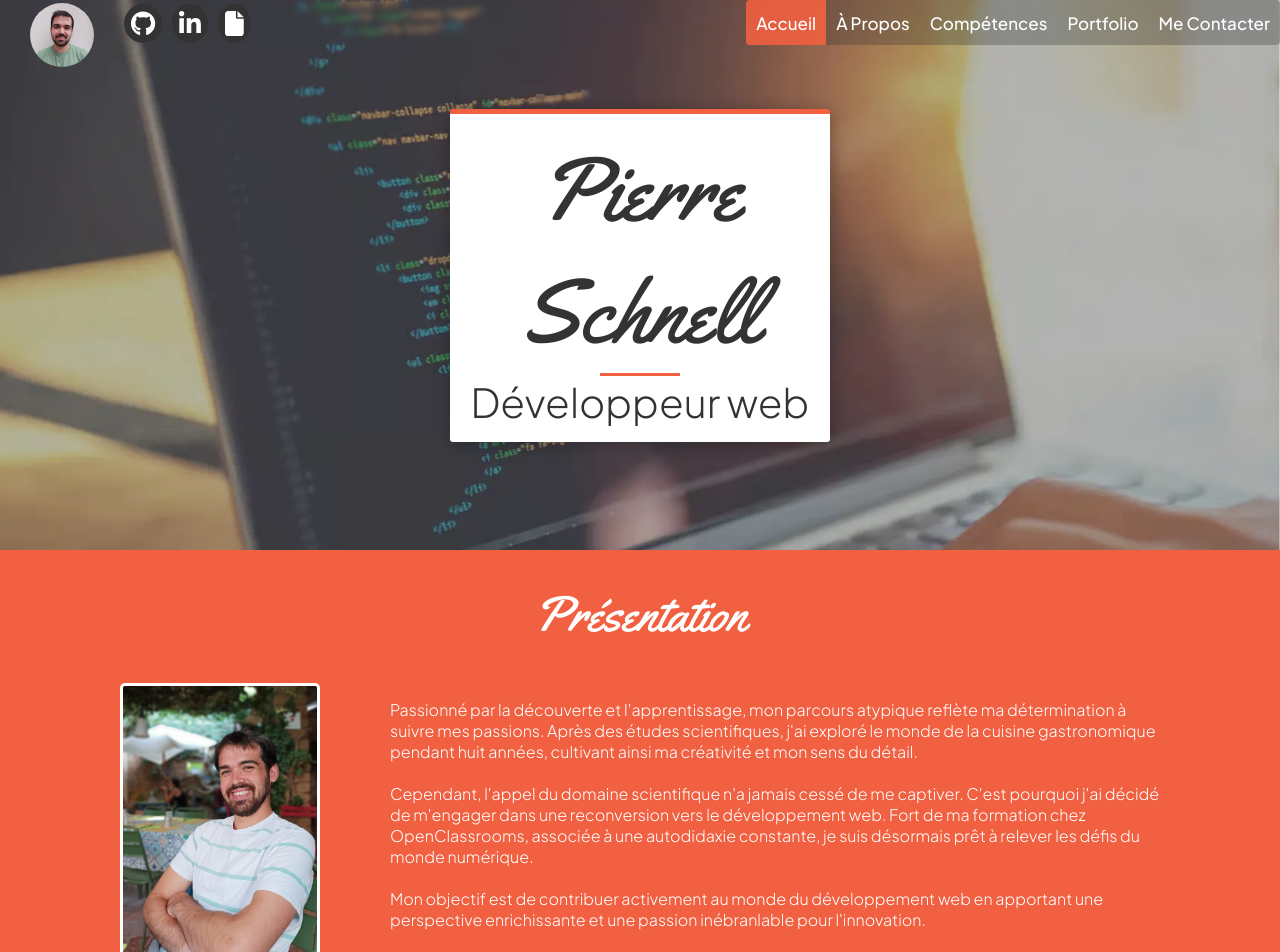
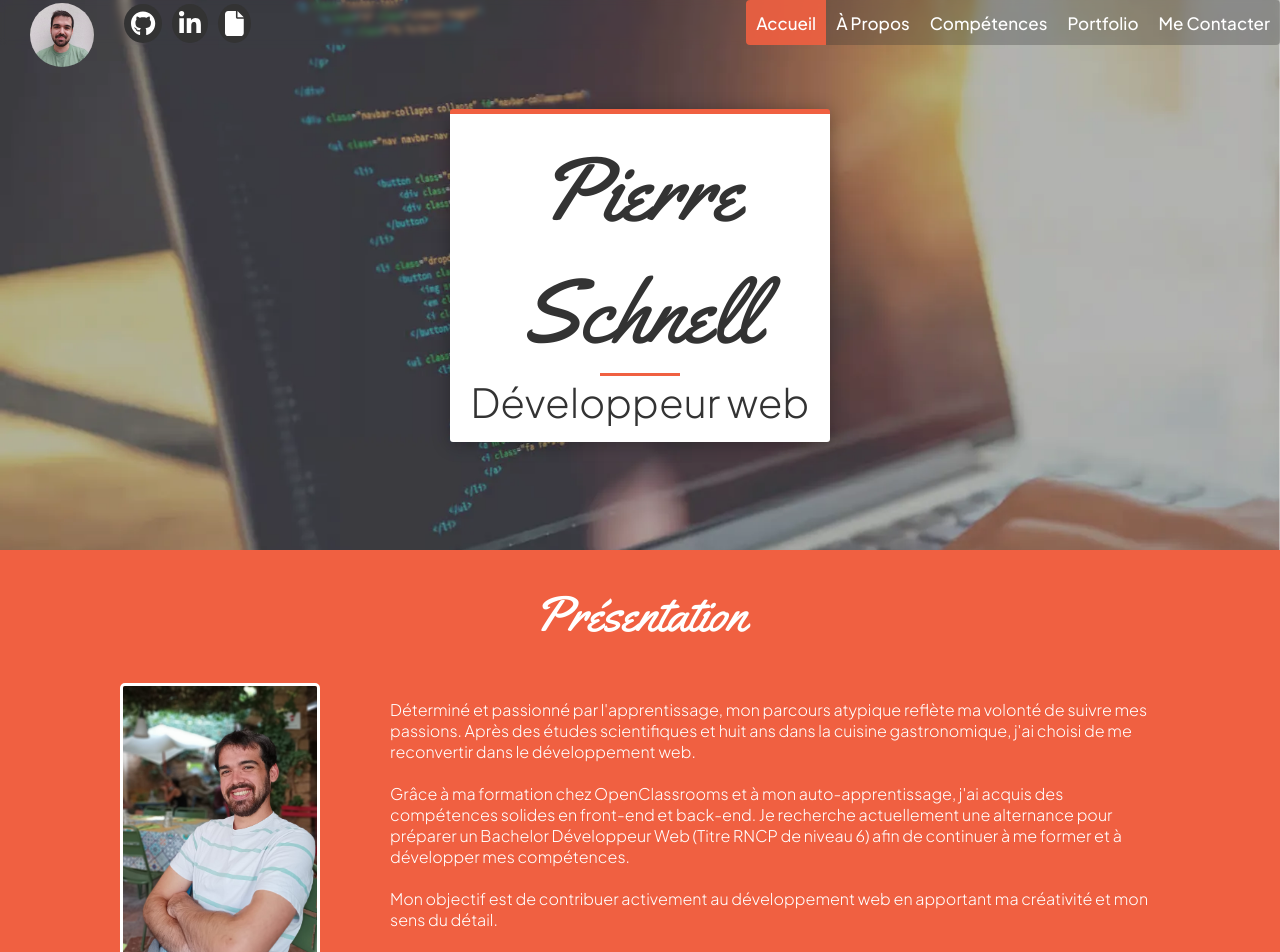
Before and after one commit to Schnell10/Portfolio, a React (Create React App) app: page /#/ in a window 1280 px wide. Shown: the top 952 px of the page. Built offline with nearby package versions, Linux system fonts and the light colour scheme.

Commit message:
modification text présentation

```diff
--- a/src/components/a-propos/a-propos.jsx
+++ b/src/components/a-propos/a-propos.jsx
@@ -10,21 +10,19 @@ const Apropos = () => {
          <div>
             <img className="photo-id" src={photoId} alt="portrait d'identité" />
             <p className="initial-text">
-               Passionné par la découverte et l'apprentissage, mon parcours
-               atypique reflète ma détermination à suivre mes passions. Après
-               des études scientifiques, j'ai exploré le monde de la cuisine
-               gastronomique pendant huit années, cultivant ainsi ma créativité
-               et mon sens du détail.
+               Déterminé et passionné par l'apprentissage, mon parcours atypique
+               reflète ma volonté de suivre mes passions. Après des études
+               scientifiques et huit ans dans la cuisine gastronomique, j'ai
+               choisi de me reconvertir dans le développement web.
                <br /> <br />
-               Cependant, l'appel du domaine scientifique n'a jamais cessé de me
-               captiver. C'est pourquoi j'ai décidé de m'engager dans une
-               reconversion vers le développement web. Fort de ma formation chez
-               OpenClassrooms, associée à une autodidaxie constante, je suis
-               désormais prêt à relever les défis du monde numérique.
+               Grâce à ma formation chez OpenClassrooms et à mon
+               auto-apprentissage, j'ai acquis des compétences solides en
+               front-end et back-end. Je recherche actuellement une alternance
+               pour préparer un Bachelor Développeur Web (Titre RNCP de niveau
+               6) afin de continuer à me former et à développer mes compétences.
                <br /> <br />
-               Mon objectif est de contribuer activement au monde du
-               développement web en apportant une perspective enrichissante et
-               une passion inébranlable pour l'innovation.
+               Mon objectif est de contribuer activement au développement web en
+               apportant ma créativité et mon sens du détail.
             </p>
             <Collapse />
          </div>
```
